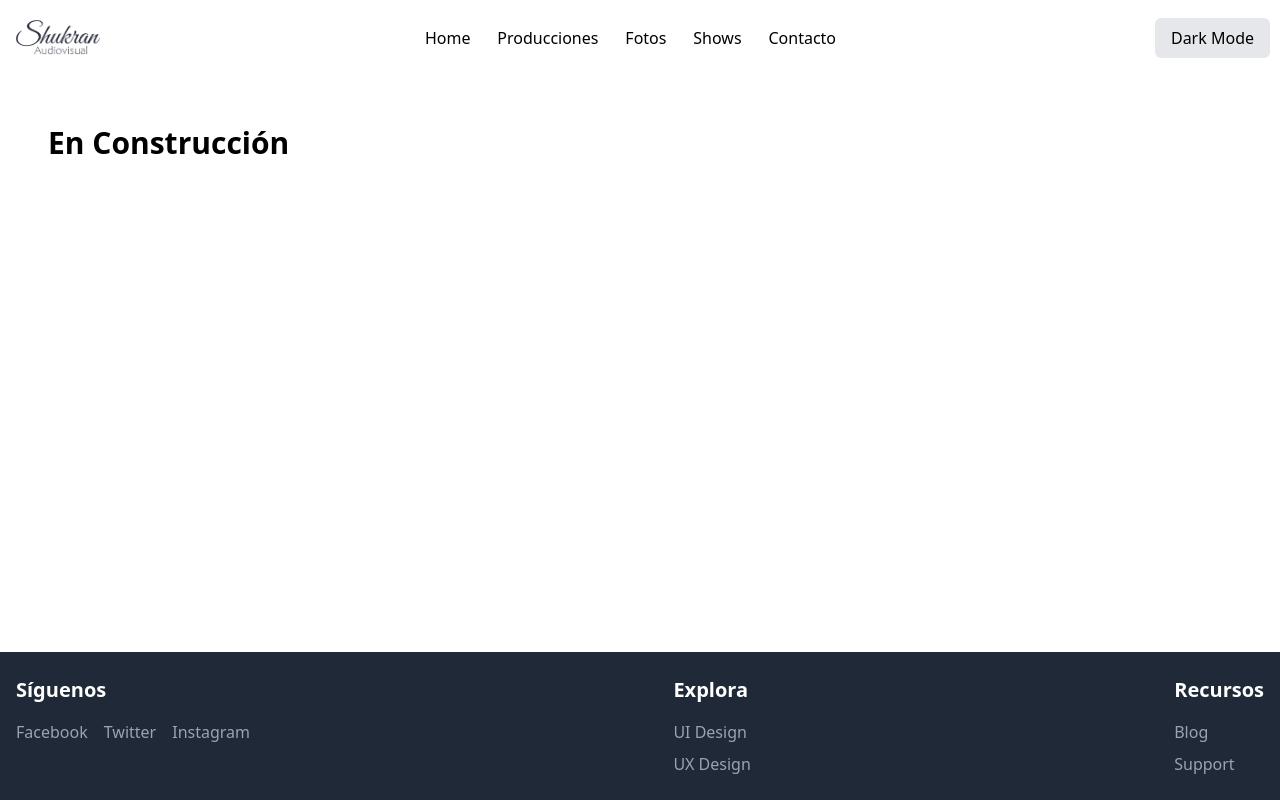
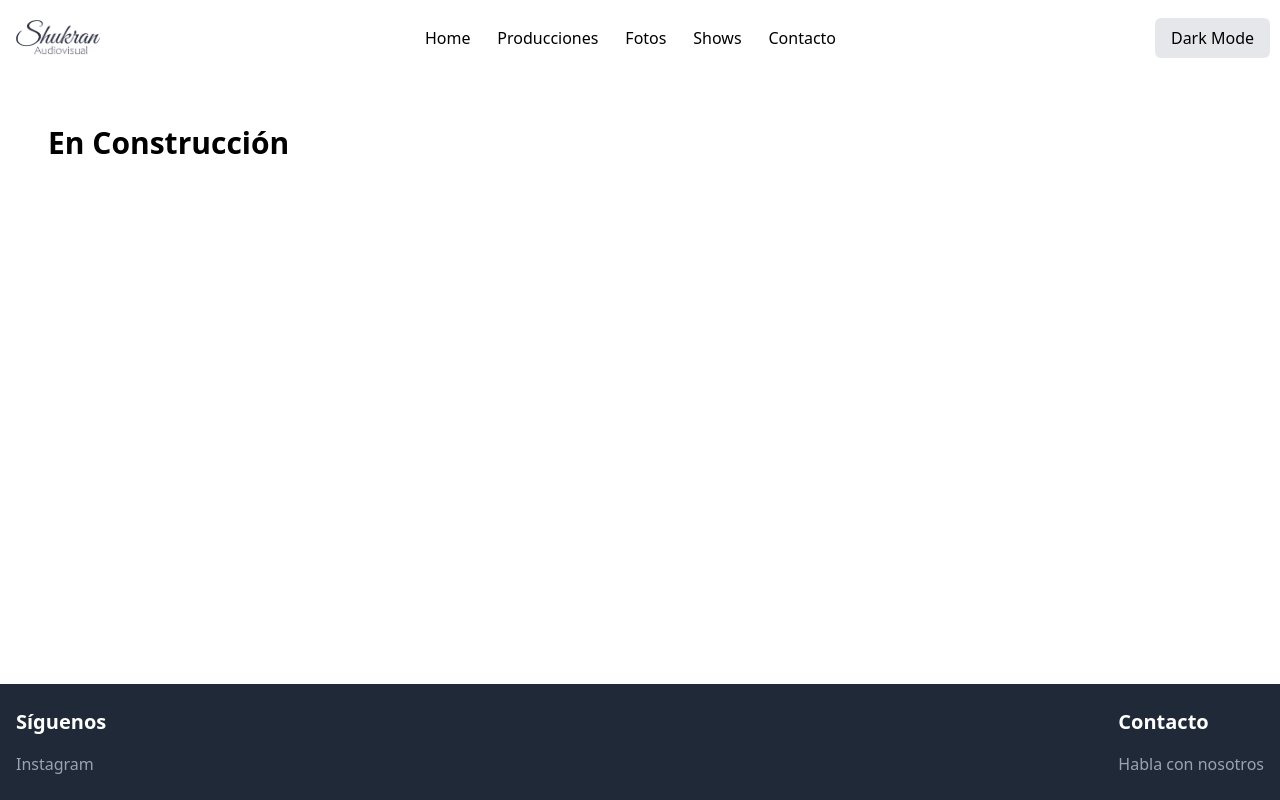
Before and after one commit to JesusMaidana/PracticaReactTailwind, a React (Vite) app: page /contacto in a window 1280 px wide. Built offline with nearby package versions, Linux system fonts and the light colour scheme.

Commit message:
Se corrigio el footer se agrego el wsp de shukran y el instagram

```diff
--- a/src/componentes/Footer.jsx
+++ b/src/componentes/Footer.jsx
@@ -1,14 +1,6 @@
 import React from "react";
 
 export const Footer = () => {
-  // src/socialLinks.js
-  const socialLinks = {
-    facebook: "https://www.facebook.com/yourpage",
-    twitter: "https://www.twitter.com/yourprofile",
-    instagram: "https://www.instagram.com/shukran.audiovisual/",
-    // Añade más enlaces aquí si es necesario
-  };
-
   return (
     <footer className="bg-gray-800 text-white py-6">
       <div className="container mx-auto px-4 flex flex-col md:flex-row justify-between gap-8">
@@ -16,14 +8,8 @@ export const Footer = () => {
         <div className="flex flex-col gap-4">
           <h3 className="text-xl font-semibold">Síguenos</h3>
           <div className="flex gap-4">
-            <a href="#" className="text-gray-400 hover:text-white">
-              Facebook
-            </a>
-            <a href="#" className="text-gray-400 hover:text-white">
-              Twitter
-            </a>
             <a
-              href={socialLinks.instagram}
+              href="https://www.instagram.com/shukran.audiovisual/"
               target="_blank"
               rel="noopener noreferrer"
               className="text-gray-400 hover:text-white"
@@ -33,39 +19,18 @@ export const Footer = () => {
           </div>
         </div>
 
-        {/* Enlaces */}
+        {/* Recursos */}
         <div className="flex flex-col gap-4">
-          <h3 className="text-xl font-semibold">Explora</h3>
+          <h3 className="text-xl font-semibold">Contacto</h3>
           <ul className="space-y-2">
             <li>
-              <a href="#" className="text-gray-400 hover:text-white">
-                UI Design
+              <a
+                href="https://wa.me/5491136667335"
+                className="text-gray-400 hover:text-white"
+              >
+                Habla con nosotros
               </a>
             </li>
-            <li>
-              <a href="#" className="text-gray-400 hover:text-white">
-                UX Design
-              </a>
-            </li>
-            {/* Añade más enlaces aquí */}
-          </ul>
-        </div>
-
-        {/* Recursos */}
-        <div className="flex flex-col gap-4">
-          <h3 className="text-xl font-semibold">Recursos</h3>
-          <ul className="space-y-2">
-            <li>
-              <a href="#" className="text-gray-400 hover:text-white">
-                Blog
-              </a>
-            </li>
-            <li>
-              <a href="#" className="text-gray-400 hover:text-white">
-                Support
-              </a>
-            </li>
-            {/* Añade más recursos aquí */}
           </ul>
         </div>
       </div>
```
